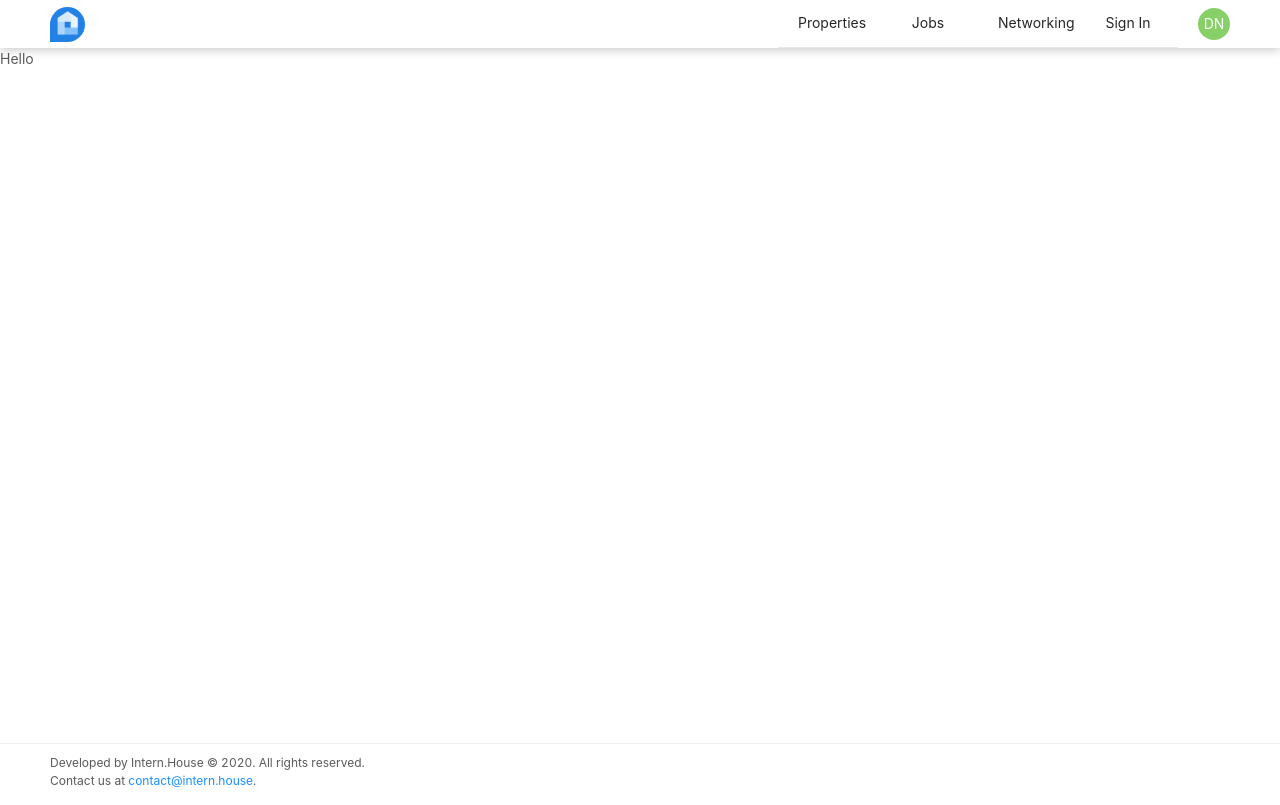
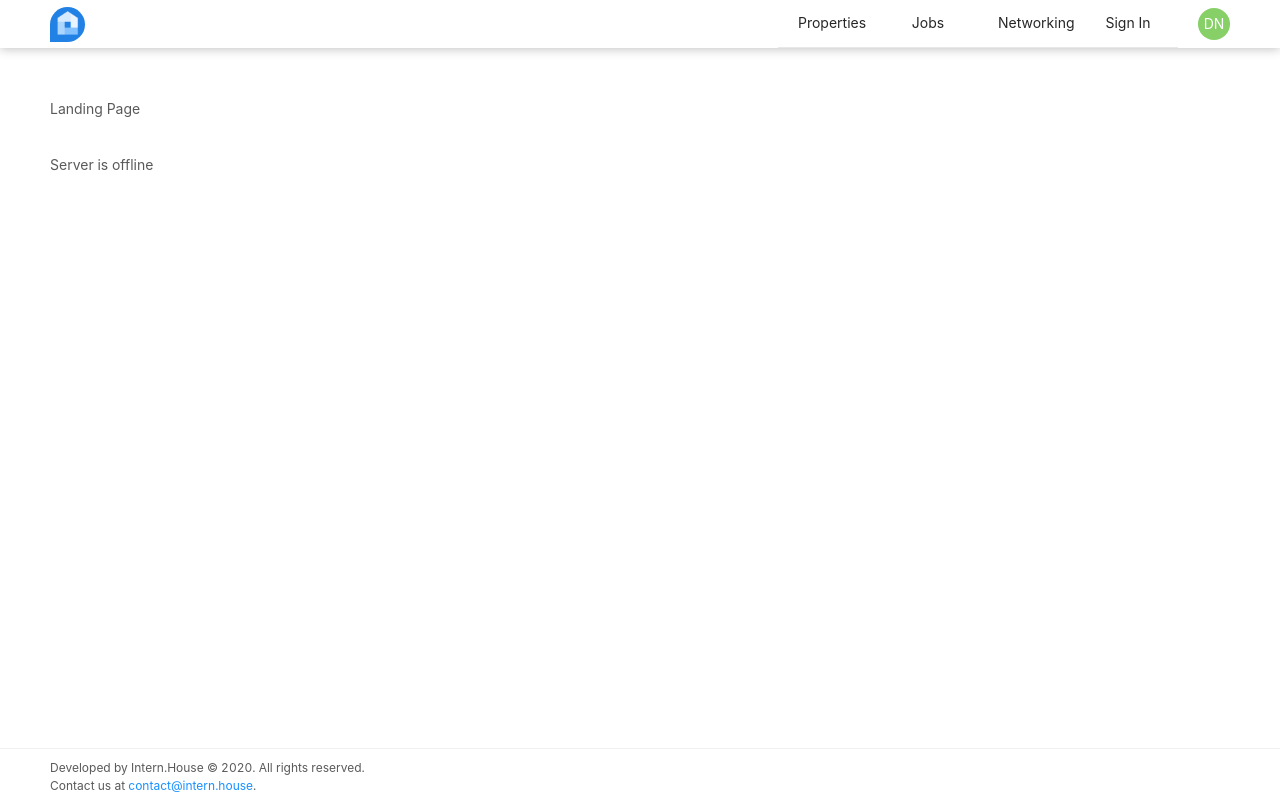
Before and after one commit to intern-house/intern.house, a Next.js app: page / in a window 1280 px wide. Built offline with nearby package versions, Linux system fonts and the light colour scheme; no server answers.

Commit message:
Set up concurrent project running

```diff
--- /dev/null
+++ b/components/Home/index.js
@@ -0,0 +1,34 @@
+import React, { Component } from 'react';
+import { Container } from './styles';
+
+class LandingContainer extends Component {
+	constructor(props) {
+		super(props);
+		this.state = {
+			serverStatus: 'Awaiting server response',
+		};
+	}
+
+	componentDidMount() {
+		// Call our fetch function below once the component mounts
+		fetch('http://localhost:5000/api/online', {})
+			.then(res => res.json())
+			.then(data => {
+				this.setState({ serverStatus: data.data });
+			})
+			.catch(this.setState({ serverStatus: 'Server is offline' }));
+	}
+
+	render() {
+		const { serverStatus } = this.state;
+
+		return (
+			<Container>
+				<p>Landing Page</p>
+				<br />
+				{serverStatus}
+			</Container>
+		);
+	}
+}
+export default LandingContainer;
--- /dev/null
+++ b/components/Home/styles.js
@@ -0,0 +1,6 @@
+import styled from 'styled-components';
+
+export const Container = styled.div`
+	margin: 50px;
+	height: 600px;
+`;
--- a/package.json
+++ b/package.json
@@ -2,6 +2,7 @@
 	"name": "with-ant-design",
 	"version": "1.0.0",
 	"scripts": {
+		"both": "concurrently --kill-others \"npm run dev\" \" cd ../Node && npm start\"",
 		"dev": "cross-env NODE_OPTIONS=\"-r esm\" next",
 		"build": "cross-env NODE_OPTIONS=\"-r esm\" next build",
 		"analyze": "cross-env-shell NODE_OPTIONS=\"-r esm\" ANALYZE=true next build",
@@ -24,6 +25,7 @@
 	"license": "ISC",
 	"devDependencies": {
 		"babel-plugin-styled-components": "^1.10.7",
+		"concurrently": "^5.2.0",
 		"eslint": "^7.0.0",
 		"eslint-plugin-react": "^7.20.0",
 		"prettier": "^2.0.5"
--- a/pages/index.js
+++ b/pages/index.js
@@ -1,8 +1,9 @@
 import Layout from '../components/Layout';
+import LandingContainer from '../components/Home';
 
 const Index = () => (
 	<Layout title={'Home'}>
-		<p>Hello</p>
+		<LandingContainer />
 	</Layout>
 );
 
```
Also changed, not shown: 2 other files (tests, documents, lock files or other folders). Lines whose indentation alone changed are shown as unchanged.
